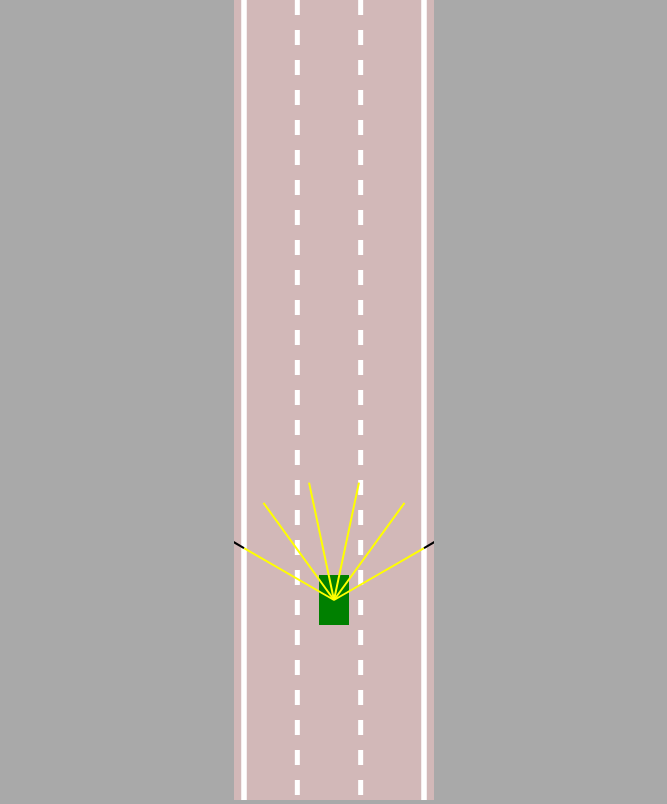
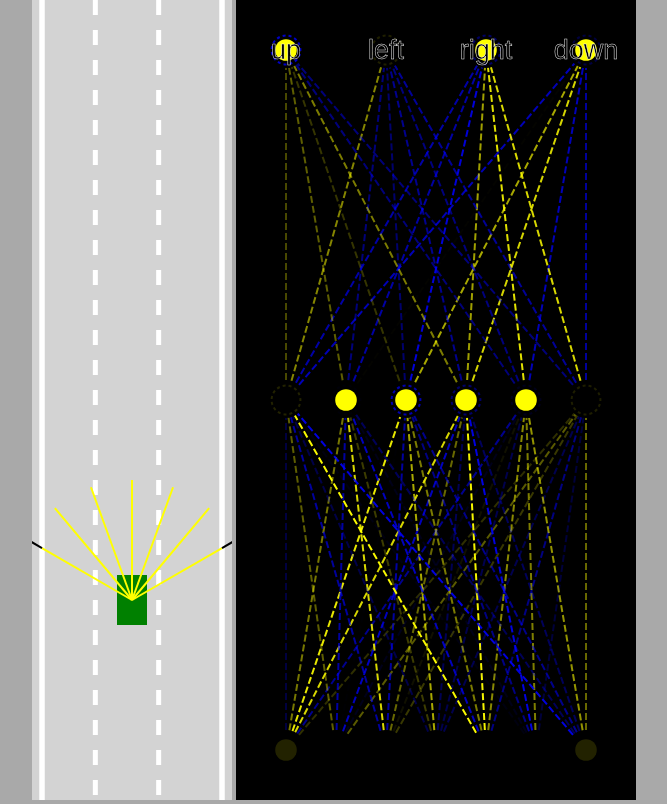
Before and after one commit to mavff/self_driving_car_neural_network, a plain HTML site: page index.html in a window 1280 px wide. Shown: the whole page, without its empty margins (306-973 px from the left). Drawn offline with Linux system fonts and the light colour scheme.

Commit message:
adding the neural_network for the main car and see the nodes

```diff
--- a/car.js
+++ b/car.js
@@ -11,8 +11,13 @@ class Car{
         this.atrito=0.05;
         this.angle=0;
         this.damaged=false;
-        if(control_type=="KEYS"){
+
+        this.useBrain=control_type=="AI";
+        if(control_type !="NOKEYS"){//just to create a brain/sensor if is the main car that we want to train.
             this.sensor= new Sensors(this);
+            this.brain= new NeuralNetwork(//creating a neural network with 3 layers of nodes.
+                [this.sensor.rayCount,6,4]
+            );
         }
 
         this.controls=new Controls(control_type);
@@ -25,6 +30,16 @@ class Car{
         }
         if(this.sensor){
             this.sensor.update(roadBorders,traffic);
+            //save the offset of each sensor
+            //map is an advanced method of javascript that goes through all the elements "s" and apply the function to return a value, in our case,"s==null?0:1-s.offset"
+            const offset=this.sensor.readings.map(s=>s==null?0:1-s.offset);
+            const outputs= NeuralNetwork.feedForward(offset,this.brain);//use the offset to "feedforward" the NN
+            if(this.useBrain){
+                this.controls.forward=outputs[0];
+                this.controls.left=outputs[1];
+                this.controls.right=outputs[2];
+                this.controls.reverse=outputs[3];
+            }
         }
     }
     #assessDamage(roadBorders,traffic){
@@ -132,6 +147,9 @@ function polysIntersect(poly1,poly2){
     }
     return false;
 }
+function lerp(A, B, t) {
+    return A + (B - A) * t;
+}
 function getIntersection(A, B, C, D) {
     const tTop = (D.x - C.x) * (A.y - C.y) - (D.y - C.y) * (A.x - C.x);
     const uTop = (C.y - A.y) * (A.x - B.x) - (C.x - A.x) * (A.y - B.y);
--- a/index.html
+++ b/index.html
@@ -4,8 +4,11 @@
     <link rel="stylesheet" href="style.css">
 </head>
 <body>
-    <canvas id="myCanvas"></canvas>
+    <canvas id="carCanvas"></canvas>
+    <canvas id="networkCanvas"></canvas>
     <script src="sensors.js"></script>
+    <script src="neuralNetwork.js"></script>
+    <script src="visualizer.js"></script>
     <script src="road.js"></script>
     <script src="controls.js"></script>
     <script src="car.js"></script>
--- a/main.js
+++ b/main.js
@@ -1,29 +1,38 @@
-const canvas=document.getElementById("myCanvas");
-canvas.width=200;
+const carCanvas=document.getElementById("carCanvas");
+carCanvas.width=200;
 
-const ctx = canvas.getContext("2d");
-const road=new Road(canvas.width/2,canvas.width*0.9);
-const car=new Car(road.getLaneCenter(1),920,30,50,"KEYS");
-const traffic=[new Car(road.getLaneCenter(1),520,30,50,"NOKEYS",2)]
+const networkCanvas=document.getElementById("networkCanvas");
+networkCanvas.width=400;
+
+const carCtx = carCanvas.getContext("2d");
+const networkCtx = networkCanvas.getContext("2d");
+const road=new Road(carCanvas.width/2,carCanvas.width*0.9);
+const car=new Car(road.getLaneCenter(1),920,30,50,"AI");
+const traffic=[new Car(road.getLaneCenter(1),520,30,50,"NOKEYS",2)];
 animate();
 
-function animate(){
+function animate(time){
     for(let i=0;i<traffic.length;i++){
         traffic[i].update(road.borders,[]);
     }
     car.update(road.borders,traffic);
 
-    canvas.height=window.innerHeight;
+    carCanvas.height=window.innerHeight;
+    networkCanvas.height=window.innerHeight;
 
-    ctx.save();
-    ctx.translate(0,-car.y+canvas.width*3);
+    carCtx.save();
+    carCtx.translate(0,-car.y+carCanvas.width*3);
 
-    road.draw(ctx);
+    road.draw(carCtx);
     for(let i=0;i<traffic.length;i++){
-        traffic[i].draw(ctx,"red");
+        traffic[i].draw(carCtx,"red");
     }
-    car.draw(ctx,"green");
+    car.draw(carCtx,"green");
 
-    ctx.restore();
+    carCtx.restore();
+
+    networkCtx.lineDashOffset=-time/50;
+    Visualizer.drawNetwork(networkCtx,car.brain);
+
     requestAnimationFrame(animate);
 }
--- /dev/null
+++ b/neuralNetwork.js
@@ -0,0 +1,63 @@
+class NeuralNetwork{
+    constructor(neuronCounts){
+        this.levels=[];
+        for(let i=0;i<neuronCounts.length - 1;i++){
+            this.levels.push(new Level(//create the new level where we have the conection between the layer
+                neuronCounts[i],neuronCounts[i+1]
+                )
+            );
+        }
+    }
+    static feedForward(givenInputs,network){
+        let outputs=Level.feedForward(
+                givenInputs,network.levels[0]);
+        for(let i=1;i<network.levels.length;i++){
+            outputs=Level.feedForward(
+                    outputs,network.levels[i]);
+        }
+        return outputs;
+
+    }
+}
+class Level{
+    constructor(inputCount,outputCount){
+        this.input=new Array(inputCount);
+        this.output=new Array(outputCount);
+        this.biases=new Array(outputCount);
+
+        this.weights=[];
+        for(let i=0;i<inputCount;i++){
+            this.weights[i]=new Array(outputCount);
+        }
+
+        Level.#randomize(this);
+    }
+    static #randomize(level){//randomize the values of weights and bias between 1/-1
+        for(let i=0;i<level.input.length;i++){
+            for(let j=0;j<level.output.length;j++){
+                level.weights[i][j]=Math.random()*2 - 1;
+            }
+        }
+
+        for(let i=0;i<level.biases.length;i++){
+            level.biases[i]=Math.random()*2 -1;
+        }
+    }
+    static feedForward(givenInputs,level){//this method calculates the output layer data with given inputs
+        for(let i=0;i<level.input.length;i++){
+            level.input[i]=givenInputs[i];//copy the given inputs for the input level
+        }
+        for(let i=0;i<level.output.length;i++){
+            let sum=0;
+            for(let j=0;j<level.input.length;j++){
+                sum+=level.input[j]*level.weights[j][i];
+            }
+            if(sum>level.biases[i]){//here we have the activation function
+                level.output[i]=1;
+            }else{
+                level.output[i]=0;
+            }
+        }
+        return level.output;
+    }
+}
--- a/sensors.js
+++ b/sensors.js
@@ -1,7 +1,7 @@
 class Sensors {
     constructor(car) {
         this.car = car;
-        this.rayCount = 6;
+        this.rayCount = 7;
         this.rayLength = 120;
         this.raySpread = Math.PI / 1.5;
 
@@ -13,8 +13,10 @@ class Sensors {
         this.#castRays();
         this.readings = [];
         for (let i = 0; i < this.rays.length; i++) {
-            this.readings.push(
-                this.#getReading(this.rays[i], roadBorders,traffic));
+            this.readings.push(this.#getReading(
+                this.rays[i], roadBorders,traffic
+                )
+            );
         }
     }
 
--- a/style.css
+++ b/style.css
@@ -4,6 +4,9 @@ body{
     overflow:hidden;
     text-align:center;
 }
-#myCanvas{
-    background:rgb(210, 184, 184);
+#carCanvas{
+    background:lightgray;
 }
+#networkCanvas{
+    background:black;
+}
--- /dev/null
+++ b/visualizer.js
@@ -0,0 +1,120 @@
+class Visualizer{
+    static drawNetwork(ctx,network){
+        const margin=50;
+        const left=margin;
+        const top=margin;
+        const width=ctx.canvas.width-margin*2;
+        const height=ctx.canvas.height-margin*2;
+
+        const levelHeight=height/network.levels.length;
+
+        for(let i=network.levels.length-1;i>=0;i--){
+            const levelTop=top+
+                lerp(
+                    height-levelHeight,
+                    0,
+                    network.levels.length==1
+                        ?0.5
+                        :i/(network.levels.length-1)
+                );
+
+            ctx.setLineDash([7,3]);
+            Visualizer.drawLevel(ctx,network.levels[i],
+                left,levelTop,
+                width,levelHeight,
+                i==network.levels.length-1
+                    ?['up','left','right','down']
+                    :[]
+            );
+        }
+    }
+
+    static drawLevel(ctx,level,left,top,width,height,outputLabels){
+        const right=left+width;
+        const bottom=top+height;
+
+        const {input,output,weights,biases}=level;
+
+        for(let i=0;i<input.length;i++){
+            for(let j=0;j<output.length;j++){
+                ctx.beginPath();
+                ctx.moveTo(
+                    Visualizer.#getNodeX(input,i,left,right),
+                    bottom
+                );
+                ctx.lineTo(
+                    Visualizer.#getNodeX(output,j,left,right),
+                    top
+                );
+                ctx.lineWidth=2;
+                ctx.strokeStyle=getRGBA(weights[i][j]);
+                ctx.stroke();
+            }
+        }
+
+        const nodeRadius=18;
+        for(let i=0;i<input.length;i++){
+            const x=Visualizer.#getNodeX(input,i,left,right);
+            ctx.beginPath();
+            ctx.arc(x,bottom,nodeRadius,0,Math.PI*2);
+            ctx.fillStyle="black";
+            ctx.fill();
+            ctx.beginPath();
+            ctx.arc(x,bottom,nodeRadius*0.6,0,Math.PI*2);
+            ctx.fillStyle=getRGBA(input[i]);
+            ctx.fill();
+        }
+
+        for(let i=0;i<output.length;i++){
+            const x=Visualizer.#getNodeX(output,i,left,right);
+            ctx.beginPath();
+            ctx.arc(x,top,nodeRadius,0,Math.PI*2);
+            ctx.fillStyle="black";
+            ctx.fill();
+            ctx.beginPath();
+            ctx.arc(x,top,nodeRadius*0.6,0,Math.PI*2);
+            ctx.fillStyle=getRGBA(output[i]);
+            ctx.fill();
+
+            ctx.beginPath();
+            ctx.lineWidth=2;
+            ctx.arc(x,top,nodeRadius*0.8,0,Math.PI*2);
+            ctx.strokeStyle=getRGBA(biases[i]);
+            ctx.setLineDash([3,3]);
+            ctx.stroke();
+            ctx.setLineDash([]);
+
+            if(outputLabels[i]){
+                ctx.beginPath();
+                ctx.textAlign="center";
+                ctx.textBaseline="middle";
+                ctx.fillStyle="black";
+                ctx.strokeStyle="white";
+                ctx.font=(nodeRadius*1.5)+"px Arial";
+                ctx.fillText(outputLabels[i],x,top+nodeRadius*0.1);
+                ctx.lineWidth=0.5;
+                ctx.strokeText(outputLabels[i],x,top+nodeRadius*0.1);
+            }
+        }
+    }
+
+    static #getNodeX(nodes,index,left,right){
+        return lerp(
+                left,
+                right,
+                nodes.length==1?
+                0.5
+                :index/(nodes.length-1)
+        );
+    }
+}
+function lerp(A, B, t) {
+    return A + (B - A) * t;
+}
+function getRGBA(value){
+    const alpha=Math.abs(value);
+    const R=value<0?0:255;
+    const G=R;
+    const B=value>0?0:255;
+    return "rgba("+R+","+G+","+B+","+alpha+")";
+}
```
